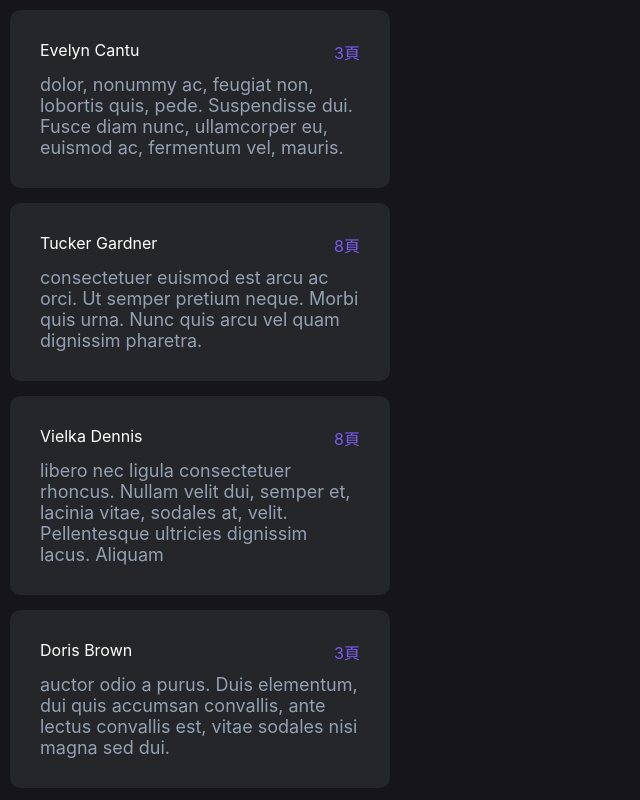
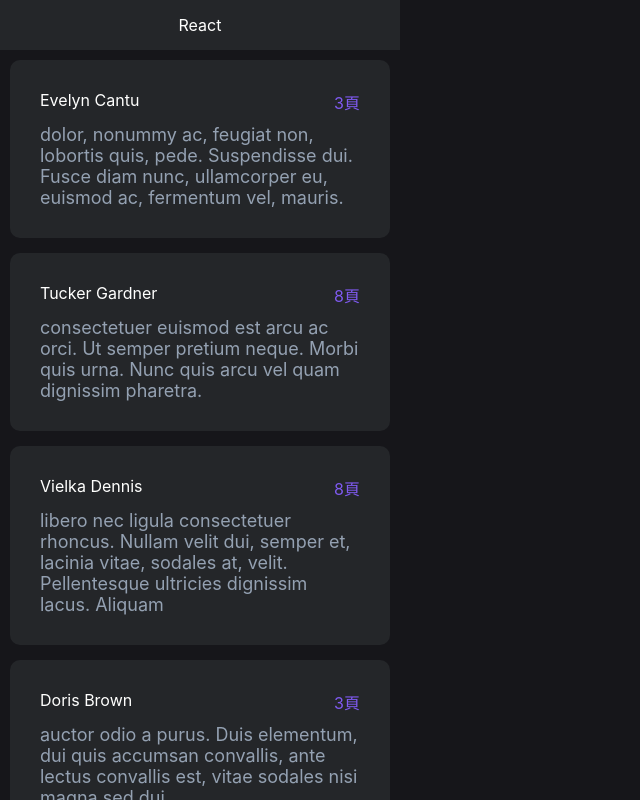
Before and after one commit to cfchan0318/lihkg-clone, a React (Create React App) app: page / in a window 1280 px wide. Shown: the whole page, without its empty margins (0-640 px from the left). Built offline with nearby package versions, Linux system fonts and the light colour scheme.

Commit message:
Post List Header basic styling

```diff
--- a/src/App.jsx
+++ b/src/App.jsx
@@ -1,6 +1,7 @@
 import React from "react";
 import DBoard from "./layout/dboard";
 import StyledPostList from "./components/post-list";
+import StyledPostListHeader from "./components/post-list-header";
 
 function App() {
   const posts = [
@@ -74,7 +75,12 @@ function App() {
   return (
     <div className="App">
       <DBoard
-        left={<StyledPostList posts={posts}></StyledPostList>}
+        left={
+          <div>
+            <StyledPostListHeader/>
+            <StyledPostList posts={posts} />
+          </div>
+        }
       />
 
 
--- /dev/null
+++ b/src/components/post-list-header/index.jsx
@@ -0,0 +1,36 @@
+import React from 'react'
+import styled from 'styled-components'
+
+const PostListHeader = ({ className }) => {
+  return (
+    <div className={className}>
+      <div class="post-list-header-left"></div>
+      <div class="post-list-header-center">React</div>
+      <div class="post-list-header-right"></div>
+    </div>
+  )
+}
+
+const StyledPostListHeader = styled(PostListHeader)`
+  position: sticky;
+  top: 0;
+  width: 100%;
+  height: 50px;
+  background-color: #242629;
+  display: flex;
+  align-items: center;
+
+  .post-list-header-left {
+    flex: 1;
+  }
+  .post-list-header-center {
+    flex: 1;
+    display: flex;
+    justify-content: center;
+    color: #fffffe;
+  }
+  .post-list-header-right {
+    flex: 1;
+  }
+`
+export default StyledPostListHeader
--- a/src/components/post-list/index.jsx
+++ b/src/components/post-list/index.jsx
@@ -2,9 +2,11 @@ import React from 'react'
 import styled from 'styled-components'
 import StyledPost from '../post'
 
+
 const PostList = ({ className, posts }) => {
   return (
     <div className={className}>
+
       {posts.map((post, index) => (
         <div className="post" key={index}>
           <StyledPost
@@ -25,7 +27,6 @@ const StyledPostList = styled(PostList)`
   background-color: #16161a;
   padding:10px;
   height:100%;
-  overflow-y:scroll;
 
   .post {
     width:100%;
--- a/src/index.css
+++ b/src/index.css
@@ -18,3 +18,16 @@ html{
 body{
   overflow: hidden;
 }
+
+/* width */
+::-webkit-scrollbar {
+  width: 5px;
+}
+
+
+
+/* Handle */
+::-webkit-scrollbar-thumb {
+  background: #2cb67d;
+  border-radius: 10px;
+}
--- a/src/layout/dboard/index.jsx
+++ b/src/layout/dboard/index.jsx
@@ -16,13 +16,24 @@ const DBoard = styled(Element)`
     display:flex;
 
     .left{
-        max-width:400px;
         flex:1;
-        overflow:scroll;
+        overflow-y:scroll;
     }
     .right{
         flex:2;
     }
+
+    @media (max-width: 767px) {
+        .right {
+          display: none;
+        }
+      }
+
+      @media (min-width: 992px) {
+        .left {
+          max-width:400px;
+        }
+      }
 `
 
 export default DBoard;
```
